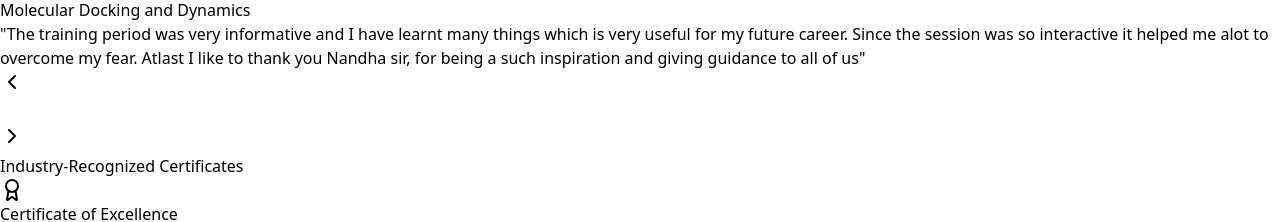
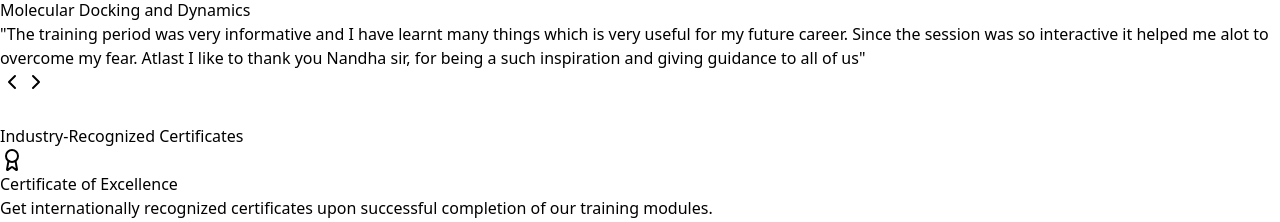
Before and after one commit to Siddharth2327/xyomics-innovation, a React (Vite) app: page /training-modules in a window 1280 px wide. Shown: the part 4886-5108 px from the top of the page. Built offline with nearby package versions, Linux system fonts and the light colour scheme.

Commit message:
Testimonial arrow button correction

```diff
--- a/src/pages/TrainingModule.jsx
+++ b/src/pages/TrainingModule.jsx
@@ -379,18 +379,25 @@ const TrainingModule = () => {
               </motion.div>
             </AnimatePresence>
 
-            {/* Navigation Buttons */}
-            <div className="flex justify-center space-x-4 mt-8">
-              <motion.button
+
+            {/* Navigation Arrows */}
+            <button
               onClick={prevTestimonial}
-                className="bg-[#861FD2] hover:bg-[#861FD2]/80 text-white p-3 rounded-full transition-colors"
-                whileHover={{ scale: 1.1 }}
-                whileTap={{ scale: 0.9 }}
+              className="absolute left-0 top-1/2 transform -translate-y-1/2 -translate-x-12 bg-[#861FD2] text-white p-3 rounded-full hover:bg-[#66CC99] transition-colors"
             >
               <ChevronLeft className="h-6 w-6" />
-              </motion.button>
+            </button>
 
-              <div className="flex space-x-2 items-center">
+            <button
+              onClick={nextTestimonial}
+              className="absolute right-0 top-1/2 transform -translate-y-1/2 translate-x-12 bg-[#861FD2] text-white p-3 rounded-full hover:bg-[#66CC99] transition-colors"
+            >
+              <ChevronRight className="h-6 w-6" />
+            </button>
+          </div>
+
+          {/* Testimonial Indicators */}
+          <div className="flex justify-center space-x-2 mt-8">
             {testimonials.map((_, index) => (
               <button
                 key={index}
@@ -400,21 +407,10 @@ const TrainingModule = () => {
               />
             ))}
           </div>
-
-              <motion.button
-                onClick={nextTestimonial}
-                className="bg-[#861FD2] hover:bg-[#861FD2]/80 text-white p-3 rounded-full transition-colors"
-                whileHover={{ scale: 1.1 }}
-                whileTap={{ scale: 0.9 }}
-              >
-                <ChevronRight className="h-6 w-6" />
-              </motion.button>
-            </div>
-          </div>
         </div>
       </motion.section>
 
-      {/* Model Certificates Section */}
+
       {/* Model Certificates Section */}
       <motion.section
         className="py-16 px-6"
```
Lines whose indentation alone changed are shown as unchanged.
